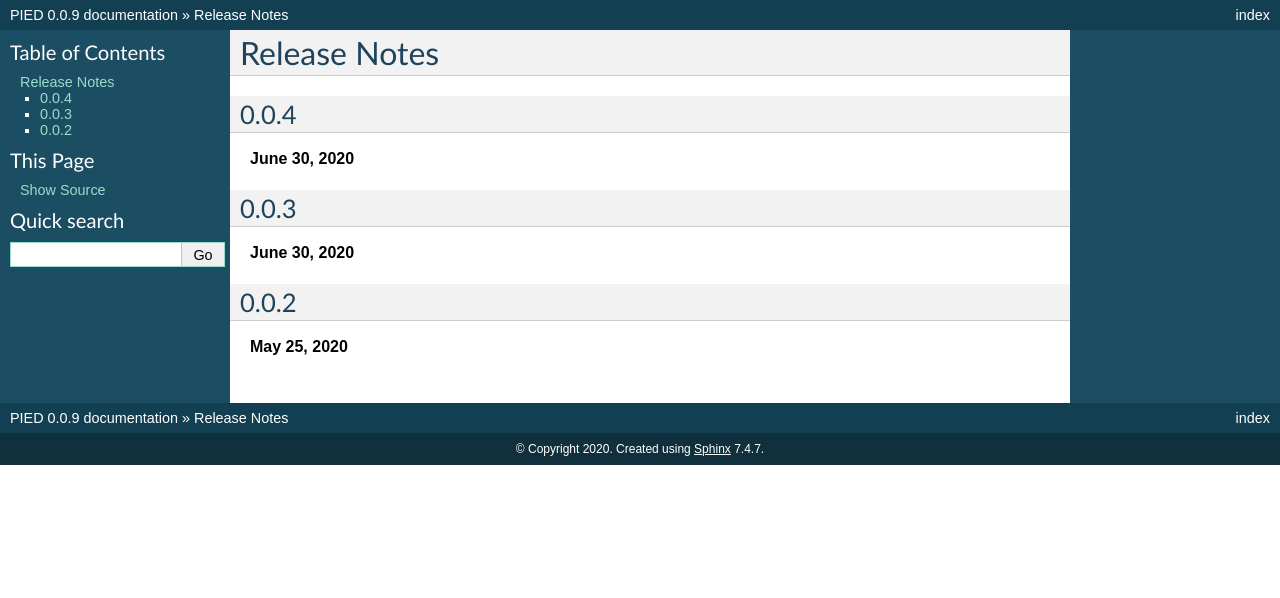
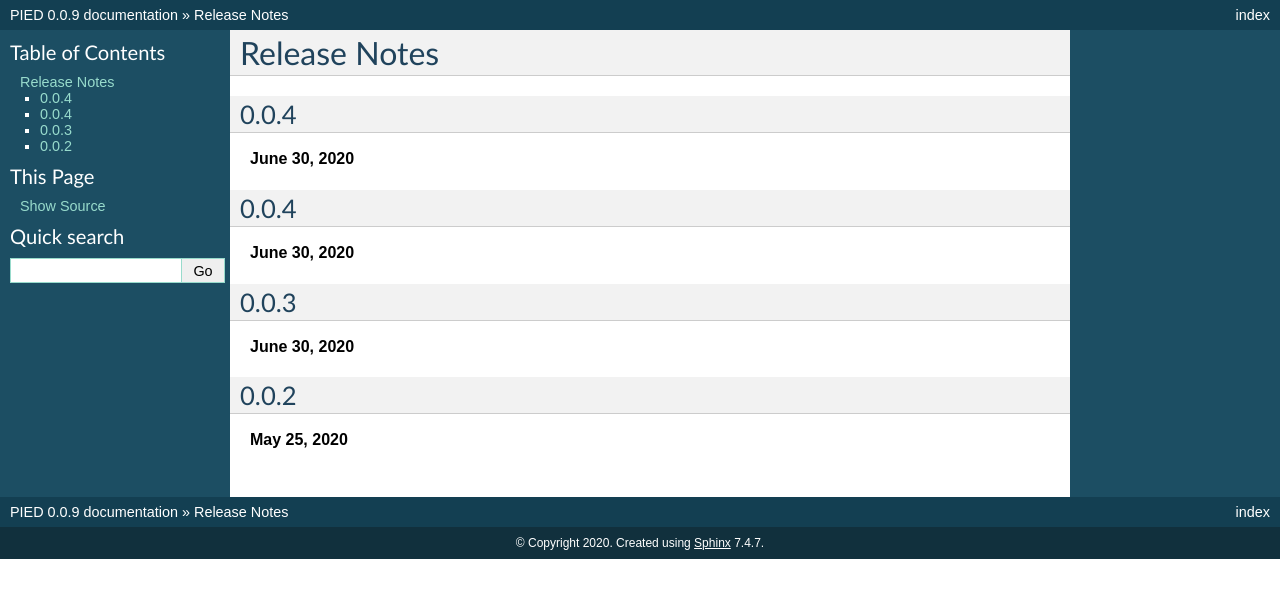
Before and after one commit to isaacovercast/PIED, a Sphinx documentation site: the page built from docs/releasenotes.rst, in a window 1280 px wide. Shown: the top 598 px of the page. Built offline with Sphinx 7.4.7, drawn with Linux system fonts in a browser that asks for light colours; pages that are not in the unit, such as notebooks, are missing from menus.

Commit message:
"Updating PIED/__init__.py to version - 0.0.4

```diff
--- a/docs/releasenotes.rst
+++ b/docs/releasenotes.rst
@@ -2,6 +2,10 @@
 
 Release Notes
 =============
+
+0.0.4
+-----
+**June 30, 2020**
 
 0.0.4
 -----
```
